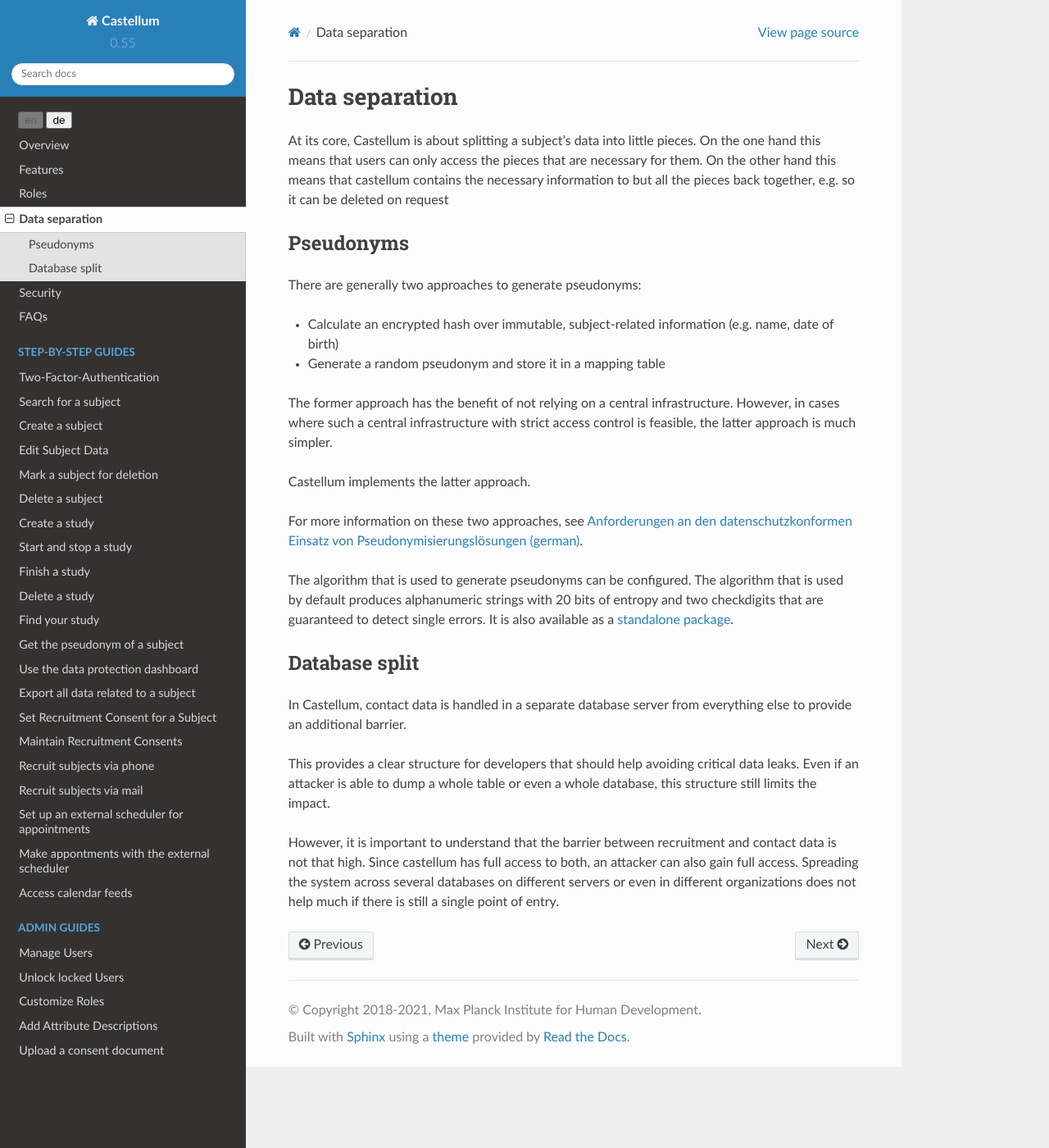
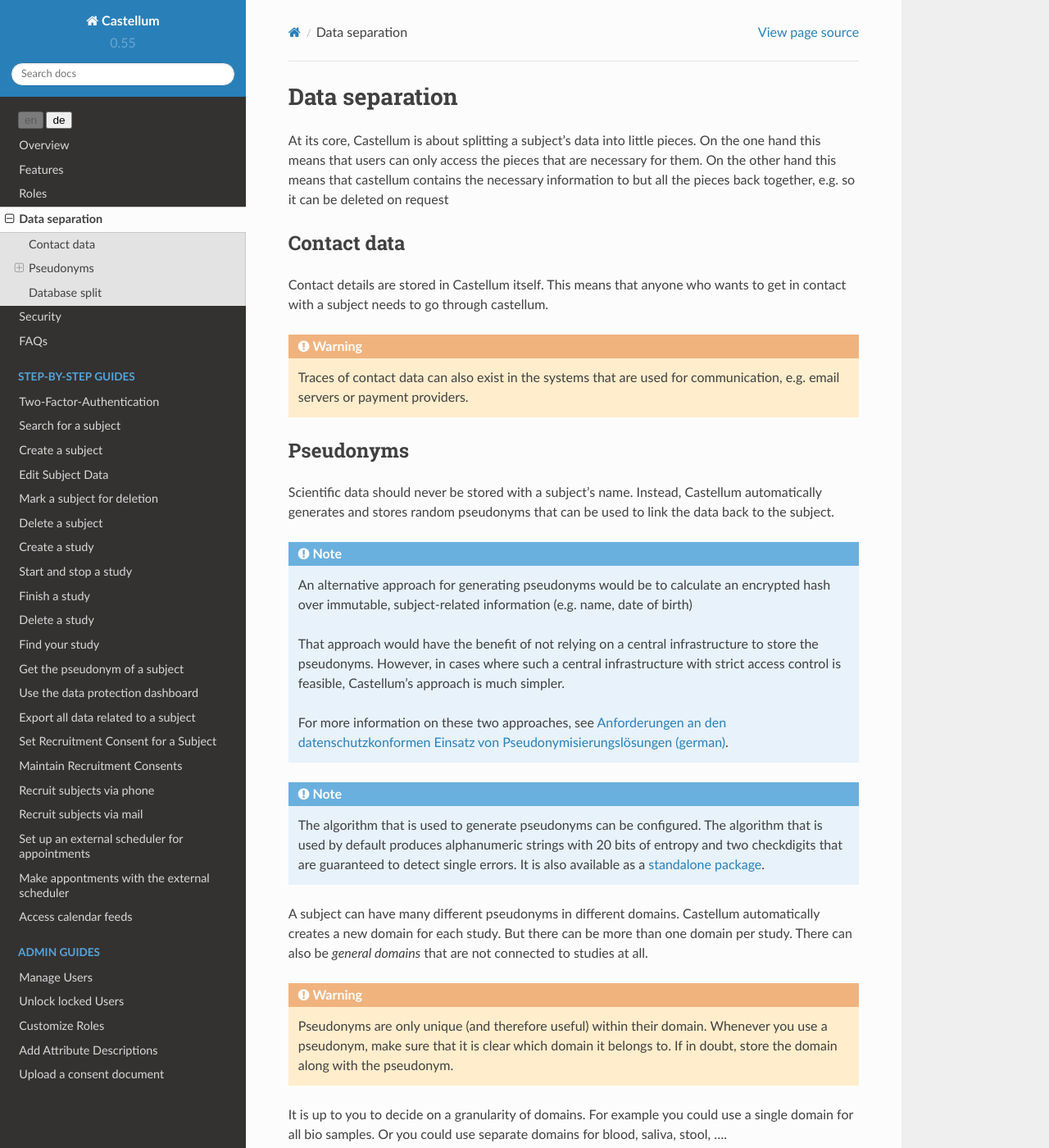
Before and after one commit to DouglasNeuroInformatics/castellum, a Sphinx documentation site: the page built from source/data-separation.rst, in a window 1280 px wide and 1400 px high. Shown: the whole window at 82% size. Built offline with Sphinx 7.4.7 and the Read the Docs theme 2.0.0, drawn with Linux system fonts in a browser that asks for light colours; some of the changed text lies outside the part shown.

Commit message:
expand data separation

```diff
--- a/source/data-separation.rst
+++ b/source/data-separation.rst
@@ -7,30 +7,99 @@ necessary for them. On the other hand this means that castellum contains the
 necessary information to but all the pieces back together, e.g. so it can be
 deleted on request
 
+
+Contact data
+------------
+
+Contact details are stored in Castellum itself. This means that anyone who
+wants to get in contact with a subject needs to go through castellum.
+
+.. warning::
+    Traces of contact data can also exist in the systems that are used for
+    communication, e.g. email servers or payment providers.
+
+
 Pseudonyms
 ----------
 
-There are generally two approaches to generate pseudonyms:
+Scientific data should never be stored with a subject's name. Instead,
+Castellum automatically generates and stores random pseudonyms that can be used
+to link the data back to the subject.
 
--   Calculate an encrypted hash over immutable, subject-related information
-    (e.g. name, date of birth)
--   Generate a random pseudonym and store it in a mapping table
+.. note::
+    An alternative approach for generating pseudonyms would be to calculate an
+    encrypted hash over immutable, subject-related information (e.g. name, date
+    of birth)
 
-The former approach has the benefit of not relying on a central infrastructure.
-However, in cases where such a central infrastructure with strict access
-control is feasible, the latter approach is much simpler.
+    That approach would have the benefit of not relying on a central
+    infrastructure to store the pseudonyms. However, in cases where such a
+    central infrastructure with strict access control is feasible, Castellum's
+    approach is much simpler.
 
-Castellum implements the latter approach.
+    For more information on these two approaches, see `Anforderungen an den
+    datenschutzkonformen Einsatz von Pseudonymisierungslösungen (german)
+    <https://www.de.digital/DIGITAL/Redaktion/DE/Digital-Gipfel/Download/2018/p9-datenschutzkonformer-einsatz-von-pseudonymisierungsloesungen.pdf>`_.
 
-For more information on these two approaches, see `Anforderungen an den
-datenschutzkonformen Einsatz von Pseudonymisierungslösungen (german)
-<https://www.de.digital/DIGITAL/Redaktion/DE/Digital-Gipfel/Download/2018/p9-datenschutzkonformer-einsatz-von-pseudonymisierungsloesungen.pdf>`_.
+.. note::
+    The algorithm that is used to generate pseudonyms can be configured. The
+    algorithm that is used by default produces alphanumeric strings with 20
+    bits of entropy and two checkdigits that are guaranteed to detect single
+    errors. It is also available as a `standalone package
+    <https://pypi.org/project/castellum-pseudonyms/>`_.
 
-The algorithm that is used to generate pseudonyms can be configured. The
-algorithm that is used by default produces alphanumeric strings with 20 bits of
-entropy and two checkdigits that are guaranteed to detect single errors. It is
-also available as a `standalone package
-<https://pypi.org/project/castellum-pseudonyms/>`_.
+A subject can have many different pseudonyms in different domains. Castellum
+automatically creates a new domain for each study. But there can be more than
+one domain per study. There can also be *general domains* that are not
+connected to studies at all.
+
+.. warning::
+    Pseudonyms are only unique (and therefore useful) within their domain.
+    Whenever you use a pseudonym, make sure that it is clear which domain it
+    belongs to. If in doubt, store the domain along with the pseudonym.
+
+It is up to you to decide on a granularity of domains. For example you could
+use a single domain for all bio samples. Or you could use separate domains for
+blood, saliva, stool, ….
+
+Using study pseudonyms
+~~~~~~~~~~~~~~~~~~~~~~
+
+Whenever you collect data in the context of a study, it should be stored with a
+study pseudonym. Pseudonyms can also be printed on quastionairs or passed to
+external survey services.
+
+Relevant guides:
+
+-   :ref:`subject-get-pseudonym`
+
+.. todo::
+    -   manage study domains
+    -   find participation by study pseudonym
+    -   attribute export
+
+Using pseudonyms from general domains
+~~~~~~~~~~~~~~~~~~~~~~~~~~~~~~~~~~~~~
+
+Central repositories (e.g. for bio samples or IQ scores) often store data that
+is not related to a specific study. In these cases, you can use pseudonyms from
+a *general domain*.
+
+Because these pseudonyms are the same across all studies, access to them is
+highly restricted. Both the user and the study need to be authorized before it
+shows up in list of pseudonyms. This also means that, even though general
+domains exist independently of studies, they can only be accessed through
+studies.
+
+Relevant guides:
+
+-   :ref:`subject-get-pseudonym`
+
+.. todo::
+    -   manage general domains
+    -   add general domains to study
+    -   allow users to access general domains
+    -   subject export/delete
+
 
 Database split
 --------------
```
